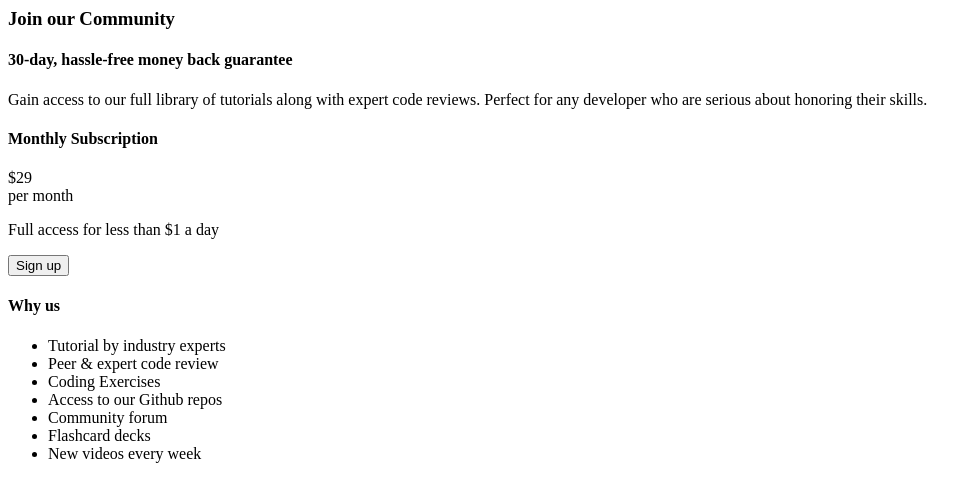
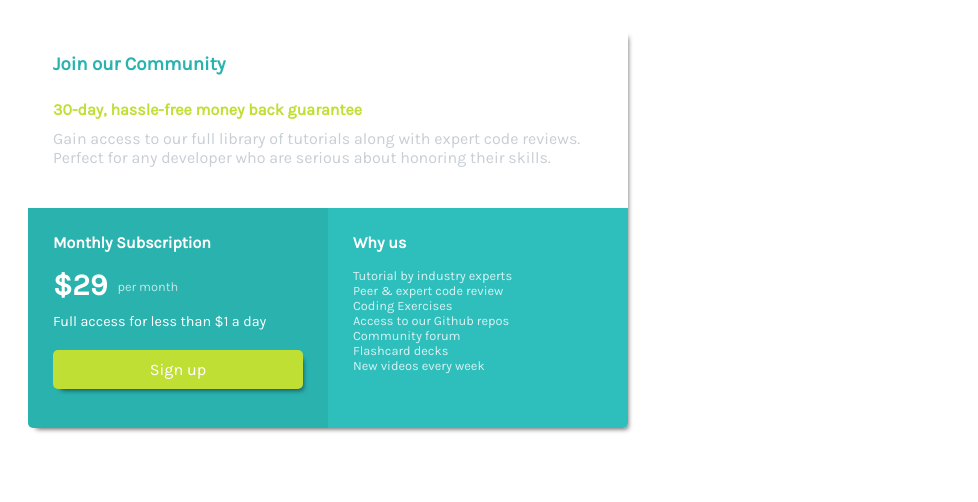
Before and after one commit to JmrDn/price_card, a plain HTML site: page index.html in a window 1280 px wide. Shown: the whole page, without its empty margins (0-978 px from the left). Drawn offline with Linux system fonts and the light colour scheme.

Commit message:
Update index.html

```diff
--- a/index.html
+++ b/index.html
@@ -2,6 +2,7 @@
   <head>
     <title>Price Card</title>
     <link rel="stylesheet" href="https://fonts.googleapis.com/css?family=Karla">
+    <link rel="stylesheet" href="./style.css">
   </head>
   <body>
 <div id="card">
@@ -31,5 +32,8 @@
         </ul>
       </div>
     </div>
+  <script src="./index.js">
+
+  </script>
   </body>
 </html>
```
